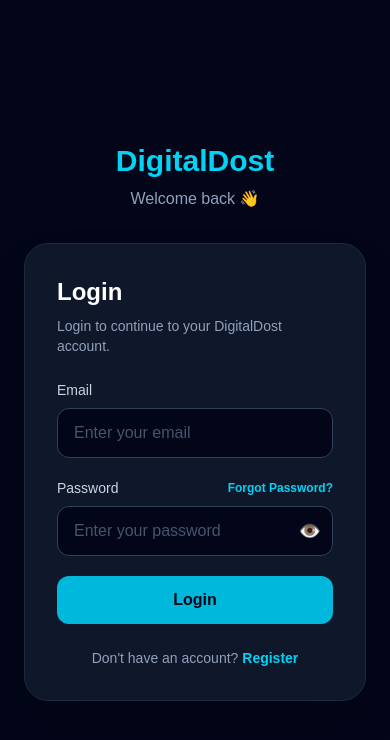
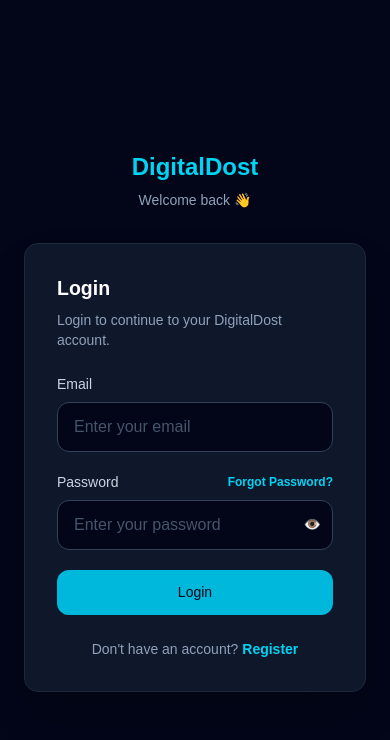
Before and after one commit to Ravimaurya123/DigitalDost, a Next.js app: page /login in a window 390 px wide. Shown: the top 740 px of the page. Built offline with nearby package versions, Linux system fonts and the light colour scheme.

Commit message:
Improve dashboard responsiveness and reminder timezone

```diff
--- a/app/dashboard/page.js
+++ b/app/dashboard/page.js
@@ -194,13 +194,15 @@
   // ==========================================
 
   function formatDate(date) {
-    return new Date(date).toLocaleString(
-      "en-IN",
-      {
-        dateStyle: "medium",
-        timeStyle: "short",
-      }
-    );
+    return new Date(date).toLocaleString("en-IN", {
+      timeZone: "Asia/Kolkata",
+      day: "numeric",
+      month: "short",
+      year: "numeric",
+      hour: "2-digit",
+      minute: "2-digit",
+      hour12: true,
+    });
   }
 
   // ==========================================
--- a/app/globals.css
+++ b/app/globals.css
@@ -542,3 +542,190 @@
     }
   }
 }
+
+
+/* =========================================
+   DIGITALDOST RESPONSIVE FIXES
+   Append at the end of globals.css
+========================================= */
+
+/* Prevent accidental horizontal overflow */
+html {
+  width: 100%;
+  min-height: 100%;
+  overflow-x: clip;
+  -webkit-text-size-adjust: 100%;
+}
+
+body {
+  width: 100%;
+  min-width: 0;
+  min-height: 100vh;
+  overflow-x: clip;
+}
+
+main,
+section,
+header,
+nav,
+aside,
+footer {
+  min-width: 0;
+}
+
+/* Allow grid and flex children to shrink */
+.flex > *,
+.grid > * {
+  min-width: 0;
+}
+
+/* Images and media stay within their containers */
+img,
+video,
+iframe,
+canvas,
+svg {
+  max-width: 100%;
+}
+
+img,
+video {
+  height: auto;
+}
+
+/* Long text should not push the layout wider */
+p,
+h1,
+h2,
+h3,
+h4,
+a,
+button,
+label {
+  overflow-wrap: anywhere;
+}
+
+/* Inputs should fit their parent containers */
+input,
+textarea,
+select {
+  max-width: 100%;
+  min-width: 0;
+}
+
+button,
+input,
+textarea,
+select {
+  font: inherit;
+}
+
+button,
+a,
+input,
+textarea,
+select {
+  touch-action: manipulation;
+}
+
+button,
+input[type="checkbox"],
+input[type="radio"] {
+  cursor: pointer;
+}
+
+/* Better focus visibility for keyboard users */
+:focus-visible {
+  outline: 2px solid #22d3ee;
+  outline-offset: 3px;
+}
+
+/* Keep tables usable on small screens */
+table {
+  width: 100%;
+  border-collapse: collapse;
+}
+
+.table-responsive,
+.overflow-x-auto {
+  max-width: 100%;
+  overflow-x: auto;
+  -webkit-overflow-scrolling: touch;
+}
+
+/* Avoid hover movement on touch-first devices */
+@media (hover: none) {
+  .dd-card:hover,
+  .dd-feature:hover,
+  .dd-button:hover:not(:disabled),
+  .dd-link:hover {
+    transform: none;
+  }
+
+  .dd-hover-icon:hover {
+    transform: none;
+    filter: none;
+  }
+}
+
+/* Tablet */
+@media (max-width: 1023px) {
+  .dd-card,
+  .dd-feature {
+    max-width: 100%;
+  }
+
+  main {
+    width: 100%;
+  }
+}
+
+/* Mobile */
+@media (max-width: 640px) {
+  body {
+    font-size: 14px;
+  }
+
+  h1 {
+    font-size: clamp(1.5rem, 6vw, 2rem);
+    line-height: 1.25;
+  }
+
+  h2 {
+    font-size: clamp(1.2rem, 5vw, 1.5rem);
+    line-height: 1.3;
+  }
+
+  .dd-card,
+  .dd-feature {
+    border-radius: 14px;
+  }
+
+  input,
+  textarea,
+  select {
+    width: 100%;
+    font-size: 16px;
+  }
+
+  button {
+    min-height: 40px;
+  }
+
+  /* Prevent hover scaling from clipping mobile cards */
+  .dd-hover-image:hover {
+    transform: none;
+  }
+}
+
+/* Respect reduced-motion accessibility settings */
+@media (prefers-reduced-motion: reduce) {
+  *,
+  *::before,
+  *::after {
+    scroll-behavior: auto !important;
+    animation-duration: 0.01ms !important;
+    animation-iteration-count: 1 !important;
+    transition-duration: 0.01ms !important;
+  }
+}
--- a/components/DashboardSidebar.js
+++ b/components/DashboardSidebar.js
@@ -1,171 +1,147 @@
+
 "use client";
 
-import { useState } from "react";
+import { useState, useEffect } from "react";
 import Link from "next/link";
+import { usePathname } from "next/navigation";
 import LogoutButton from "@/components/LogoutButton";
 
 export default function DashboardSidebar() {
   const [open, setOpen] = useState(false);
+  const pathname = usePathname();
+
+  useEffect(() => {
+    setOpen(false);
+  }, [pathname]);
 
   const menuItems = [
-    {
-      href: "/dashboard",
-      icon: "📊",
-      label: "Dashboard",
-    },
-    {
-      href: "/assistant",
-      icon: "🤖",
-      label: "AI Assistant",
-    },
-    {
-      href: "/ai-history",
-      icon: "📜",
-      label: "AI History",
-    },
-    {
-      href: "/tasks",
-      icon: "✅",
-      label: "Tasks",
-    },
-    {
-      href: "/reminders",
-      icon: "🔔",
-      label: "Reminders",
-    },
-    {
-      href: "/notes",
-      icon: "📝",
-      label: "Notes",
-    },
-    {
-      href: "/documents",
-      icon: "📄",
-      label: "Documents",
-    },
-
-    {
-        href: "/profile",
-        icon: "👤",
-        label: "Profile",
-    },
-    {
-        href: "/notifications",
-        icon: "🔔",
-        label: "Notifications",
-    },
-    {
-      href: "/settings",
-      icon: "⚙️",
-      label: "Settings",
-    },
+    { href: "/dashboard", icon: "📊", label: "Dashboard" },
+    { href: "/assistant", icon: "🤖", label: "AI Assistant" },
+    { href: "/ai-history", icon: "📜", label: "AI History" },
+    { href: "/tasks", icon: "✅", label: "Tasks" },
+    { href: "/reminders", icon: "🔔", label: "Reminders" },
+    { href: "/notes", icon: "📝", label: "Notes" },
+    { href: "/documents", icon: "📄", label: "Documents" },
+    { href: "/profile", icon: "👤", label: "Profile" },
+    { href: "/notifications", icon: "🔔", label: "Notifications" },
+    { href: "/settings", icon: "⚙️", label: "Settings" },
   ];
 
   return (
-    <aside className="w-full lg:w-[240px] lg:shrink-0">
-
+    <aside className="w-full min-w-0 lg:w-[240px] lg:shrink-0">
       <div className="dd-card overflow-hidden rounded-2xl border border-slate-800 bg-slate-900">
-
-        {/* Mobile Menu Button */}
-
+        {/* Mobile and tablet menu button */}
         <button
           type="button"
-          onClick={() => setOpen(!open)}
-          className="dd-button flex w-full items-center justify-between px-5 py-4 lg:hidden"
+          onClick={() => setOpen((previous) => !previous)}
+          aria-expanded={open}
+          aria-controls="digitaldost-sidebar-menu"
+          className="dd-button flex min-h-12 w-full items-center justify-between gap-3 px-4 py-3 sm:px-5 lg:hidden"
         >
-          <div className="flex items-center gap-3">
-
-            <span className="dd-hover-icon text-lg">
+          <span className="flex min-w-0 items-center gap-3">
+            <span className="dd-hover-icon shrink-0 text-lg" aria-hidden="true">
               ☰
             </span>
-
-            <span className="font-semibold text-white">
-              Menu
+            <span className="truncate font-semibold text-white">
+              Navigation Menu
+            </span>
           </span>
 
-          </div>
-
           <span
-            className={`text-slate-400 transition-transform duration-200 ${
+            className={`shrink-0 text-slate-400 transition-transform duration-200 ${
               open ? "rotate-180" : ""
             }`}
+            aria-hidden="true"
           >
             ▼
           </span>
-
         </button>
 
-        {/* Desktop */}
-
-        <div className="hidden p-4 lg:block">
-
+        {/* Desktop sidebar */}
+        <div className="hidden p-3 lg:block xl:p-4">
           <p className="mb-3 px-3 text-xs uppercase tracking-wider text-slate-500">
-            Menu
+            Main Menu
           </p>
 
           <SidebarLinks
             menuItems={menuItems}
+            pathname={pathname}
           />
 
           <div className="mt-4 border-t border-slate-800 pt-4">
             <LogoutButton />
           </div>
-
         </div>
 
-        {/* Mobile */}
-
+        {/* Mobile and tablet expandable menu */}
         {open && (
-          <div className="border-t border-slate-800 p-4 lg:hidden">
-
+          <div
+            id="digitaldost-sidebar-menu"
+            className="border-t border-slate-800 p-3 sm:p-4 lg:hidden"
+          >
             <p className="mb-3 px-3 text-xs uppercase tracking-wider text-slate-500">
-              Navigation
+              Navigate to
             </p>
 
             <SidebarLinks
               menuItems={menuItems}
+              pathname={pathname}
               onNavigate={() => setOpen(false)}
             />
 
             <div className="mt-4 border-t border-slate-800 pt-4">
               <LogoutButton />
             </div>
-
           </div>
         )}
-
       </div>
-
     </aside>
   );
 }
 
-function SidebarLinks({
-  menuItems,
-  onNavigate,
-}) {
+function SidebarLinks({ menuItems, pathname, onNavigate }) {
   return (
-    <div className="space-y-1">
+    <nav aria-label="Dashboard navigation" className="space-y-1">
+      {menuItems.map((item) => {
+        const isActive =
+          pathname === item.href ||
+          (item.href !== "/dashboard" &&
+            pathname.startsWith(`${item.href}/`));
 
-      {menuItems.map((item) => (
+        return (
           <Link
             key={item.href}
             href={item.href}
             onClick={onNavigate}
-          className="dd-link flex w-full items-center gap-3 rounded-xl px-3 py-3 text-slate-300 transition-all duration-200 hover:bg-slate-800 hover:text-white"
+            aria-current={isActive ? "page" : undefined}
+            className={`dd-link flex min-h-11 w-full min-w-0 items-center gap-3 rounded-xl px-3 py-3 text-sm transition-colors duration-200 ${
+              isActive
+                ? "border border-cyan-500/30 bg-cyan-500/10 font-semibold text-cyan-400"
+                : "text-slate-300 hover:bg-slate-800 hover:text-white"
+            }`}
           >
-
-          <span className="dd-hover-icon w-6 text-center">
+            <span
+              className="dd-hover-icon w-6 shrink-0 text-center"
+              aria-hidden="true"
+            >
               {item.icon}
             </span>
 
-          <span>
+            <span className="min-w-0 flex-1 break-words">
               {item.label}
             </span>
 
+            {isActive && (
+              <span
+                className="ml-auto shrink-0 text-cyan-400"
+                aria-hidden="true"
+              >
+                ●
+              </span>
+            )}
           </Link>
-      ))}
-
-    </div>
+        );
+      })}
+    </nav>
   );
 }
```
Lines whose indentation alone changed are shown as unchanged.
